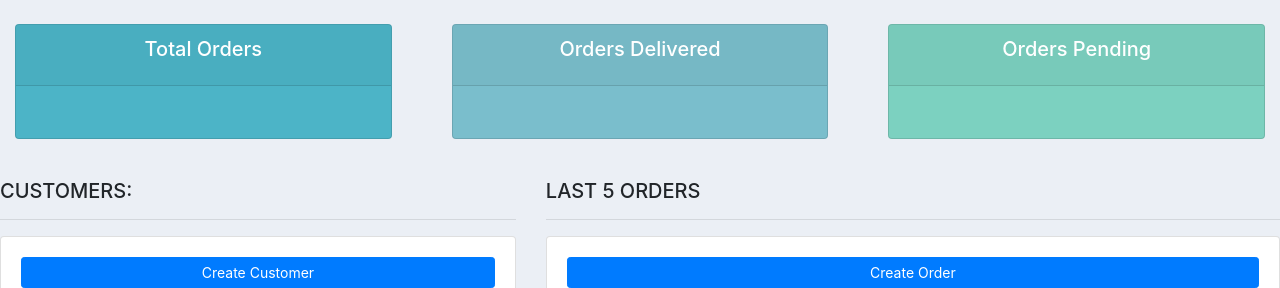
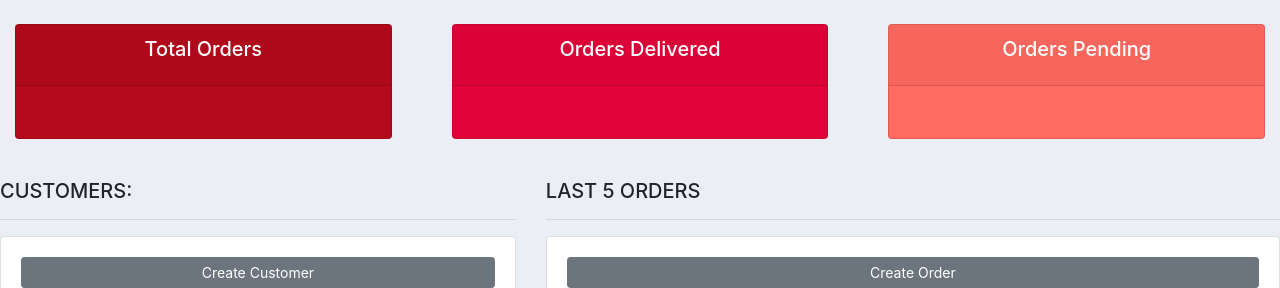
Before and after one commit to defoxicator/crm, a Django app: page / in a window 1280 px wide. Shown: the part 56-344 px from the top of the page. Run offline with Django 4.2, Linux system fonts and the light colour scheme.

Commit message:
achanged some colors

```diff
--- a/accounts/templates/accounts/customer.html
+++ b/accounts/templates/accounts/customer.html
@@ -40,7 +40,7 @@
 		<div class="card card-body">
 			<form method="get">
 
-		    <button class="btn btn-primary" type="submit">Search</button>
+		    <button class="btn btn-secondary" type="submit">Search</button>
 		  </form>
 		</div>
 	</div>
--- a/accounts/templates/accounts/dashboard.html
+++ b/accounts/templates/accounts/dashboard.html
@@ -11,7 +11,7 @@
 		<h5>CUSTOMERS:</h5>
 		<hr>
 		<div class="card card-body">
-			<a class="btn btn-primary  btn-sm btn-block" href="">Create Customer</a>
+			<a class="btn btn-secondary  btn-sm btn-block" href="">Create Customer</a>
 			<table class="table table-sm">
 				<tr>
 					<th></th>
@@ -27,7 +27,7 @@
 		<h5>LAST 5 ORDERS</h5>
 		<hr>
 		<div class="card card-body">
-			<a class="btn btn-primary  btn-sm btn-block" href="">Create Order</a>
+			<a class="btn btn-secondary  btn-sm btn-block" href="">Create Order</a>
 			<table class="table table-sm">
 				<tr>
 					<th>Product</th>
--- a/accounts/templates/accounts/main.html
+++ b/accounts/templates/accounts/main.html
@@ -22,15 +22,15 @@
             }
 
             #total-orders{
-                background-color: #4cb4c7;
+                background-color: #B40A1B;
             }
 
             #orders-delivered{
-                background-color: #7abecc;
+                background-color: #E20338;
             }
 
             #orders-pending{
-                background-color: #7cd1c0;
+                background-color: #FF6A61;
             }
 
         </style>
```
